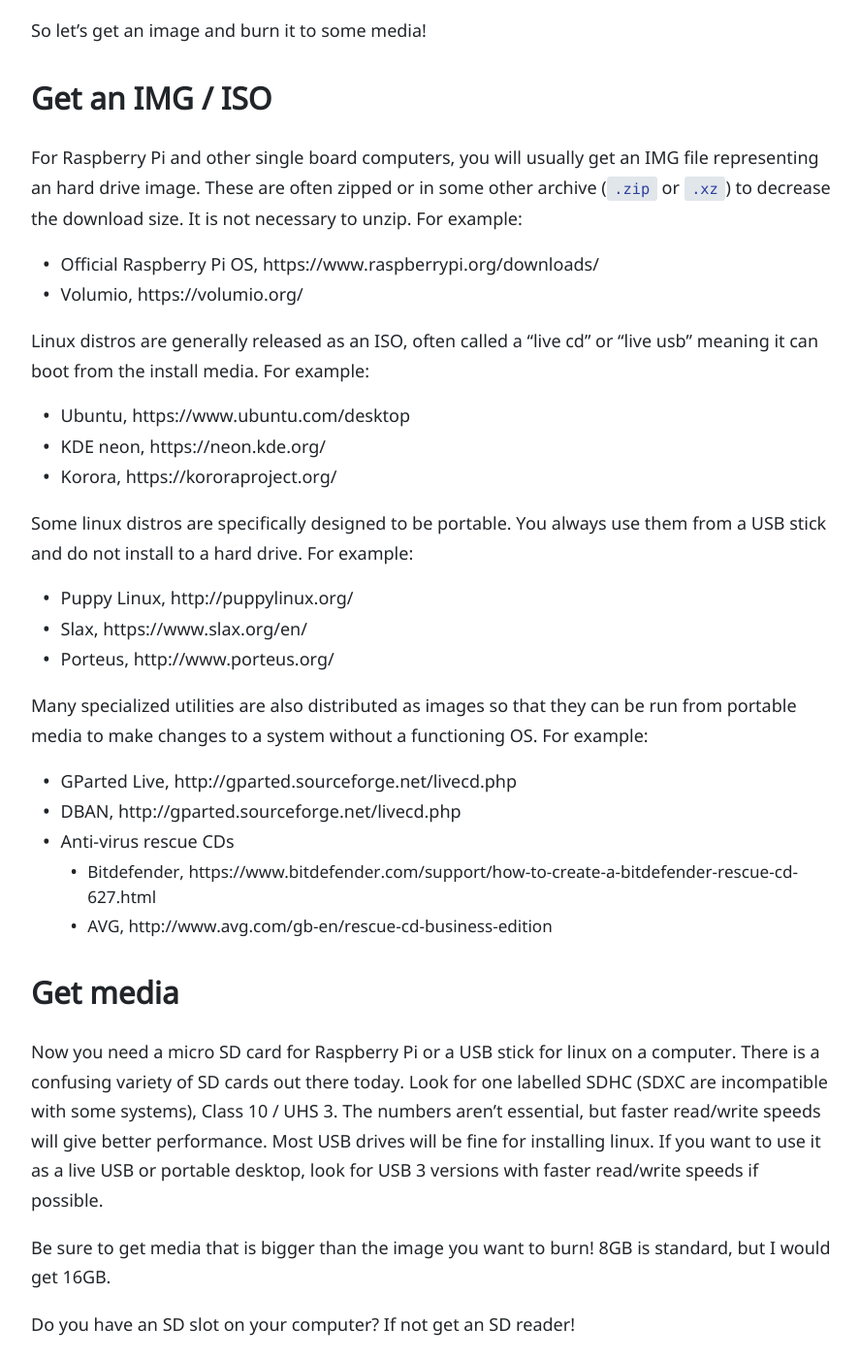
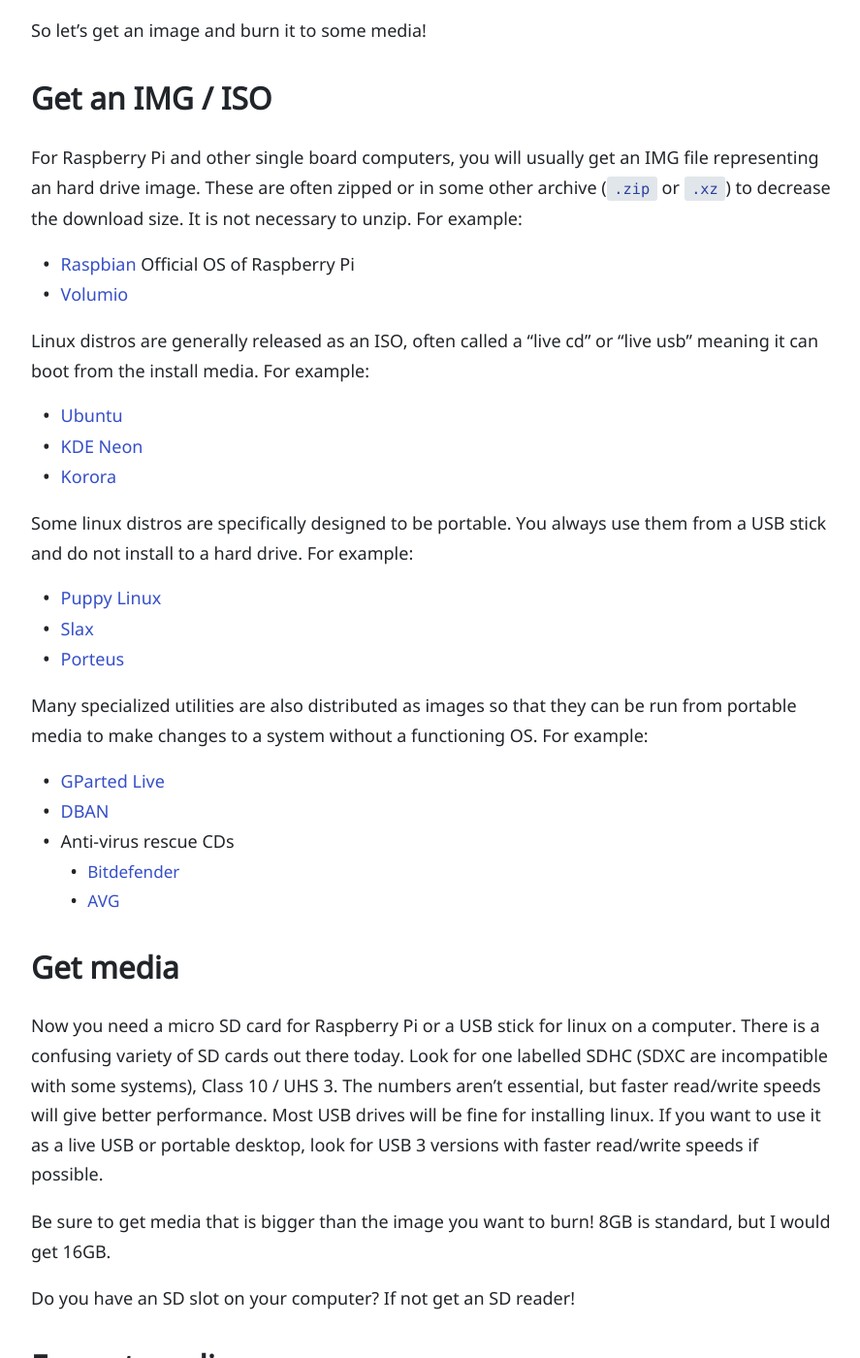
Before and after one commit to evanwill/_drafts, a Jekyll site: the page built from _notes/burn-iso.md, in a window 1280 px wide and 1400 px high, scrolled down 948 px. Shown: the whole window at 97% size, without its empty margins (194-1081 px from the left). Built offline with Jekyll 4.4.1, drawn with Linux system fonts in a browser that asks for light colours.

Commit message:
update linux notes

```diff
--- a/_notes/burn-iso.md
+++ b/_notes/burn-iso.md
@@ -36,28 +36,28 @@
 For Raspberry Pi and other single board computers, you will usually get an IMG file representing an hard drive image.
 These are often zipped or in some other archive (`.zip` or `.xz`) to decrease the download size. It is not necessary to unzip.
 For example:
-- Official Raspberry Pi OS, https://www.raspberrypi.org/downloads/
-- Volumio, https://volumio.org/
+- [Raspbian](https://www.raspberrypi.org/downloads/raspbian/) Official OS of Raspberry Pi
+- [Volumio](https://volumio.org/)
 
 Linux distros are generally released as an ISO, often called a "live cd" or "live usb" meaning it can boot from the install media.
 For example:
-- Ubuntu, https://www.ubuntu.com/desktop
-- KDE neon, https://neon.kde.org/
-- Korora, https://kororaproject.org/
+- [Ubuntu](https://www.ubuntu.com/)
+- [KDE Neon](https://neon.kde.org/)
+- [Korora](https://kororaproject.org/)
 
 Some linux distros are specifically designed to be portable. You always use them from a USB stick and do not install to a hard drive.
 For example:
-- Puppy Linux, http://puppylinux.org/
-- Slax, https://www.slax.org/en/
-- Porteus, http://www.porteus.org/
+- [Puppy Linux](http://puppylinux.org/)
+- [Slax](https://www.slax.org/en/)
+- [Porteus](http://www.porteus.org/)
 
 Many specialized utilities are also distributed as images so that they can be run from portable media to make changes to a system without a functioning OS.
 For example:
-- GParted Live, http://gparted.sourceforge.net/livecd.php
-- DBAN, http://gparted.sourceforge.net/livecd.php
+- [GParted Live](https://gparted.sourceforge.io/livecd.php)
+- [DBAN](https://dban.org/)
 - Anti-virus rescue CDs
-	- Bitdefender, https://www.bitdefender.com/support/how-to-create-a-bitdefender-rescue-cd-627.html
-	- AVG, http://www.avg.com/gb-en/rescue-cd-business-edition
+	- [Bitdefender](https://www.bitdefender.com/support/how-to-create-a-bitdefender-rescue-cd-627.html)
+	- [AVG](http://www.avg.com/gb-en/rescue-cd-business-edition)
 
 ## Get media
 
```
Also changed, not shown: _notes/linux-intro.md (+17 -11 lines).
